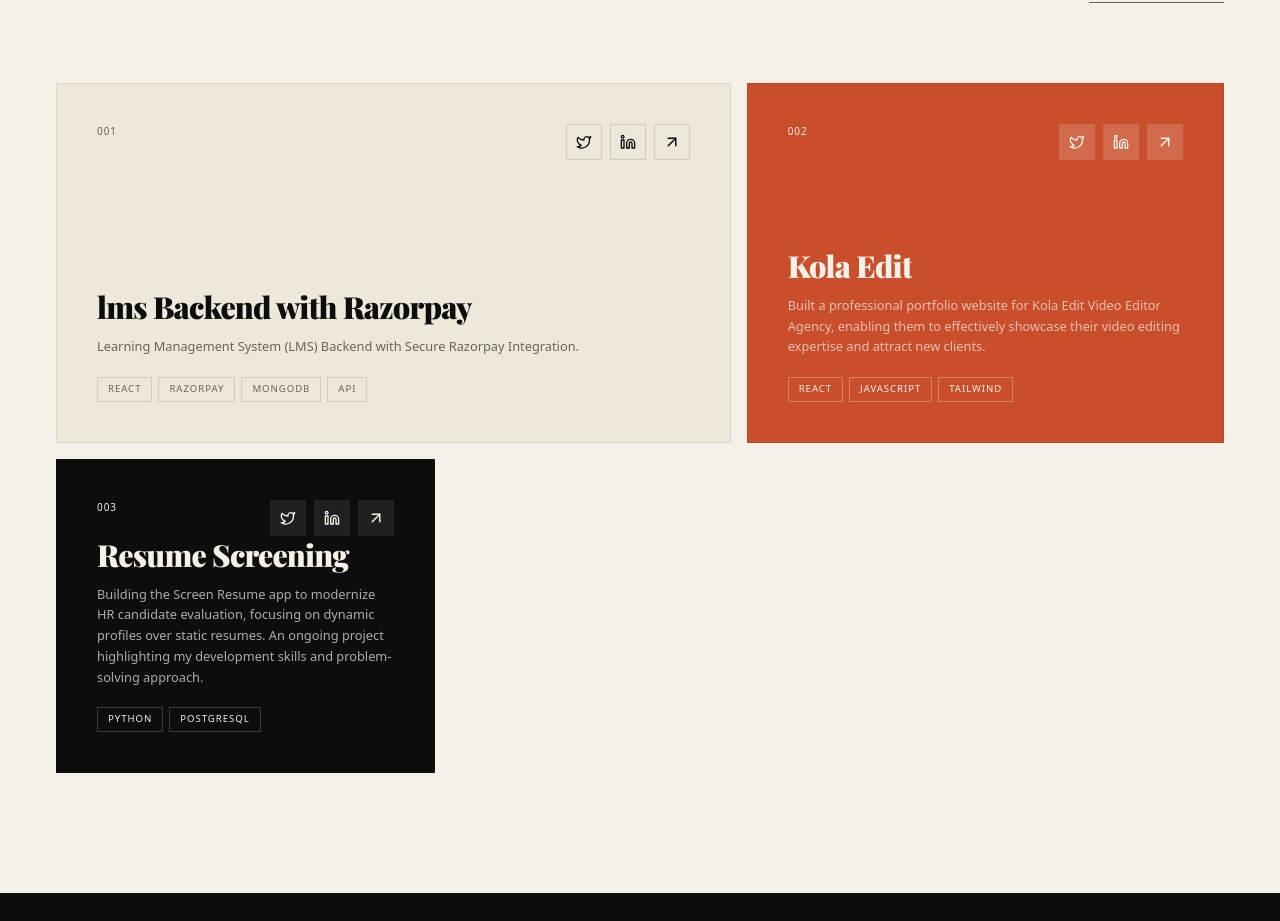
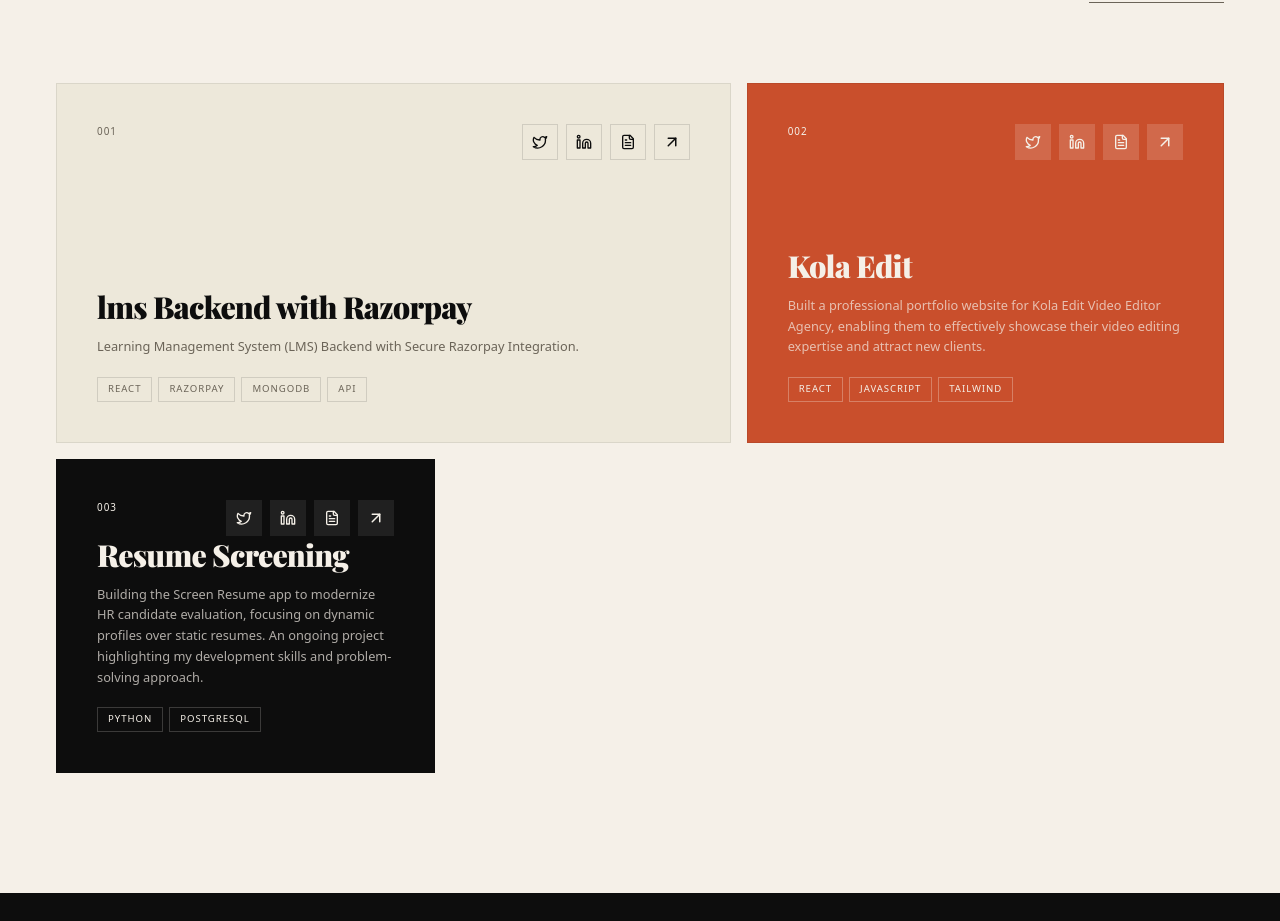
Before and after one commit to Augusty10/my-website, a React (Vite) app: page / in a window 1280 px wide. Shown: the part 1964-2885 px from the top of the page. Built offline with nearby package versions, Linux system fonts and the light colour scheme; a web font is replaced by a local one.

Commit message:
Added project links and improved project section UI

```diff
--- a/src/App.tsx
+++ b/src/App.tsx
@@ -1,11 +1,9 @@
-/**
- * @license
- * SPDX-License-Identifier: Apache-2.0
- */
+
 
 import { useEffect, useRef, useState } from 'react';
 import { motion, useScroll, useSpring, useTransform } from 'motion/react';
 import { ArrowUpRight, Twitter, Linkedin, Github, FileText, Download, Mail, MapPin } from 'lucide-react';
+
 
 // --- Custom Cursor Component ---
 const CustomCursor = () => {
@@ -454,6 +452,8 @@
       title: 'lms Backend with Razorpay',
       desc: 'Learning Management System (LMS) Backend with Secure Razorpay Integration.',
       tags: ['React', 'Razorpay', 'MongoDB', 'API'],
+      link: 'https://github.com/Augusty10/lms',
+      docLink: '#',
       className: 'col-span-1 lg:col-span-7 min-h-[360px]',
     },
     {
@@ -461,19 +461,22 @@
       title: 'Kola Edit ',
       desc: 'Built a professional portfolio website for Kola Edit Video Editor Agency, enabling them to effectively showcase their video editing expertise and attract new clients.',
       tags: ['React', 'javaScript', 'tailwind'],
+      link: 'https://kolaedit.com',
+      docLink: '#',
       className: 'col-span-1 lg:col-span-5 min-h-[360px] bg-rust text-paper',
       isRust: true,
     },
+
     {
       id: '003',
       title: 'Resume Screening ',
       desc: 'Building the Screen Resume app to modernize HR candidate evaluation, focusing on dynamic profiles over static resumes. An ongoing project highlighting my development skills and problem-solving approach.',
       tags: ['Python ', 'PostgreSQL'],
+      link: 'https://github.com/Augusty10',
+      docLink: '#',
       className: 'col-span-1 lg:col-span-4 min-h-[280px] bg-ink text-paper',
       isInk: true,
     },
-
-
   ];
 
   const handleShare = (platform: 'twitter' | 'linkedin', title: string) => {
@@ -514,6 +517,7 @@
               <div className="flex justify-between items-start">
                 <span className={`text-[0.62rem] tracking-widest uppercase ${proj.isRust || proj.isInk ? 'text-paper' : 'text-muted'}`}>{proj.id}</span>
                 <div className="flex gap-2">
+
                   <button
                     onClick={(e) => { e.stopPropagation(); handleShare('twitter', proj.title); }}
                     className={`w-9 h-9 border border-black/12 flex items-center justify-center transition-all duration-200 hover:bg-rust hover:border-rust hover:text-paper ${proj.isRust ? 'bg-white/15 border-transparent text-paper' : proj.isInk ? 'bg-white/8 border-transparent text-paper' : 'text-ink'}`}
@@ -521,6 +525,7 @@
                   >
                     <Twitter size={16} />
                   </button>
+
                   <button
                     onClick={(e) => { e.stopPropagation(); handleShare('linkedin', proj.title); }}
                     className={`w-9 h-9 border border-black/12 flex items-center justify-center transition-all duration-200 hover:bg-rust hover:border-rust hover:text-paper ${proj.isRust ? 'bg-white/15 border-transparent text-paper' : proj.isInk ? 'bg-white/8 border-transparent text-paper' : 'text-ink'}`}
@@ -528,9 +533,26 @@
                   >
                     <Linkedin size={16} />
                   </button>
-                  <div className={`w-9 h-9 border border-black/12 flex items-center justify-center transition-all duration-200 group-hover:bg-rust group-hover:border-rust group-hover:text-paper ${proj.isRust ? 'bg-white/15 border-transparent text-paper' : proj.isInk ? 'bg-white/8 border-transparent text-paper' : 'text-ink'}`}>
+                  <a
+                    href={proj.docLink}
+                    target="_blank"
+                    rel="noopener noreferrer"
+                    onClick={(e) => e.stopPropagation()}
+                    className={`w-9 h-9 border border-black/12 flex items-center justify-center transition-all duration-200 hover:bg-rust hover:border-rust hover:text-paper ${proj.isRust ? 'bg-white/15 border-transparent text-paper' : proj.isInk ? 'bg-white/8 border-transparent text-paper' : 'text-ink'}`}
+                    title="View Documentation"
+                  >
+                    <FileText size={16} />
+                  </a>
+                  <a
+                    href={proj.link}
+                    target="_blank"
+                    rel="noopener noreferrer"
+                    onClick={(e) => e.stopPropagation()}
+                    className={`w-9 h-9 border border-black/12 flex items-center justify-center transition-all duration-200 group-hover:bg-rust group-hover:border-rust group-hover:text-paper ${proj.isRust ? 'bg-white/15 border-transparent text-paper' : proj.isInk ? 'bg-white/8 border-transparent text-paper' : 'text-ink'}`}
+                    title="View Project"
+                  >
                     <ArrowUpRight size={18} />
-                  </div>
+                  </a>
                 </div>
               </div>
               <div>
@@ -573,8 +595,6 @@
       company: 'Pt.  Ravishankar Shukla University',
       desc: 'Gained foundational knowledge in programming, databases, and web development',
     },
-
-
   ];
 
   return (
```
